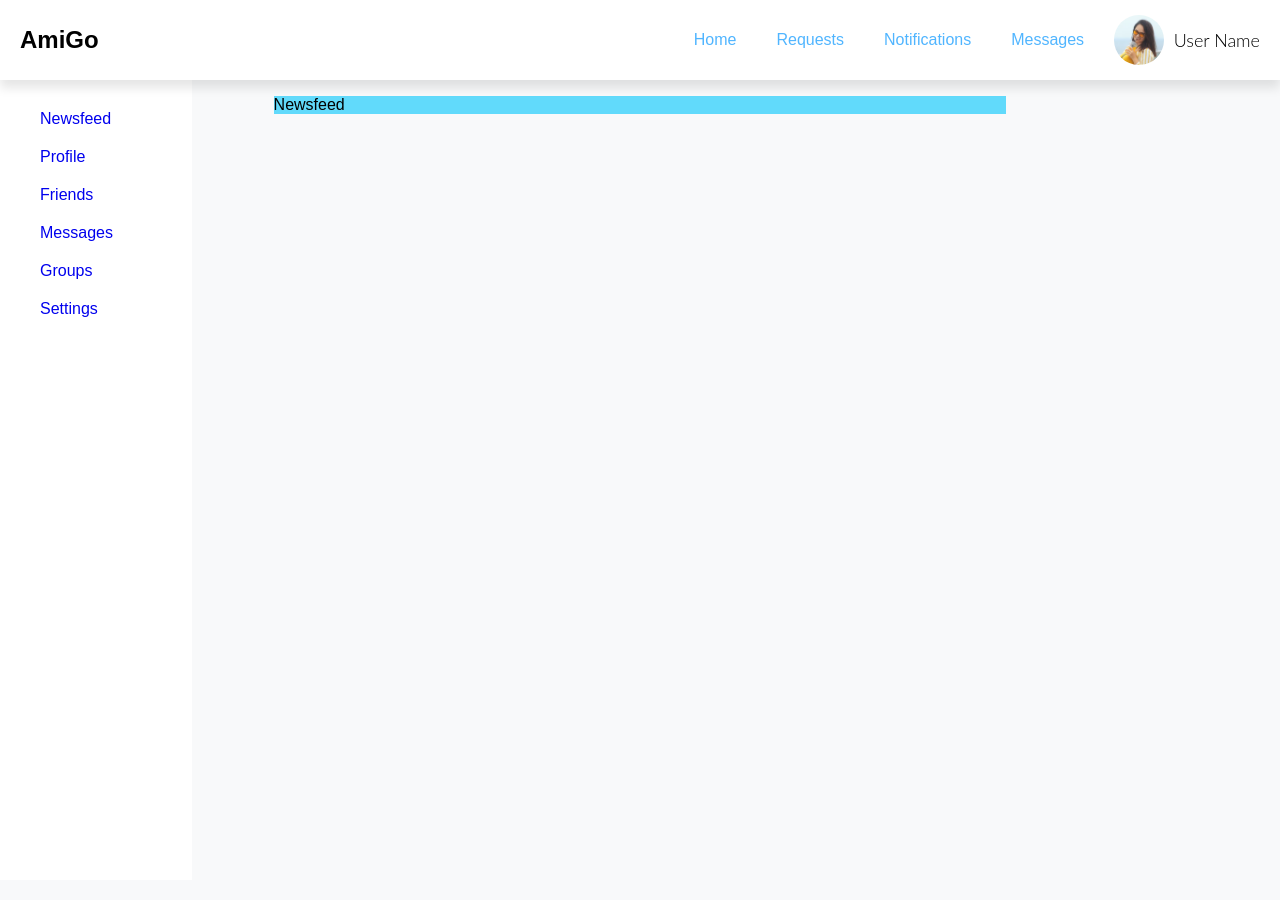
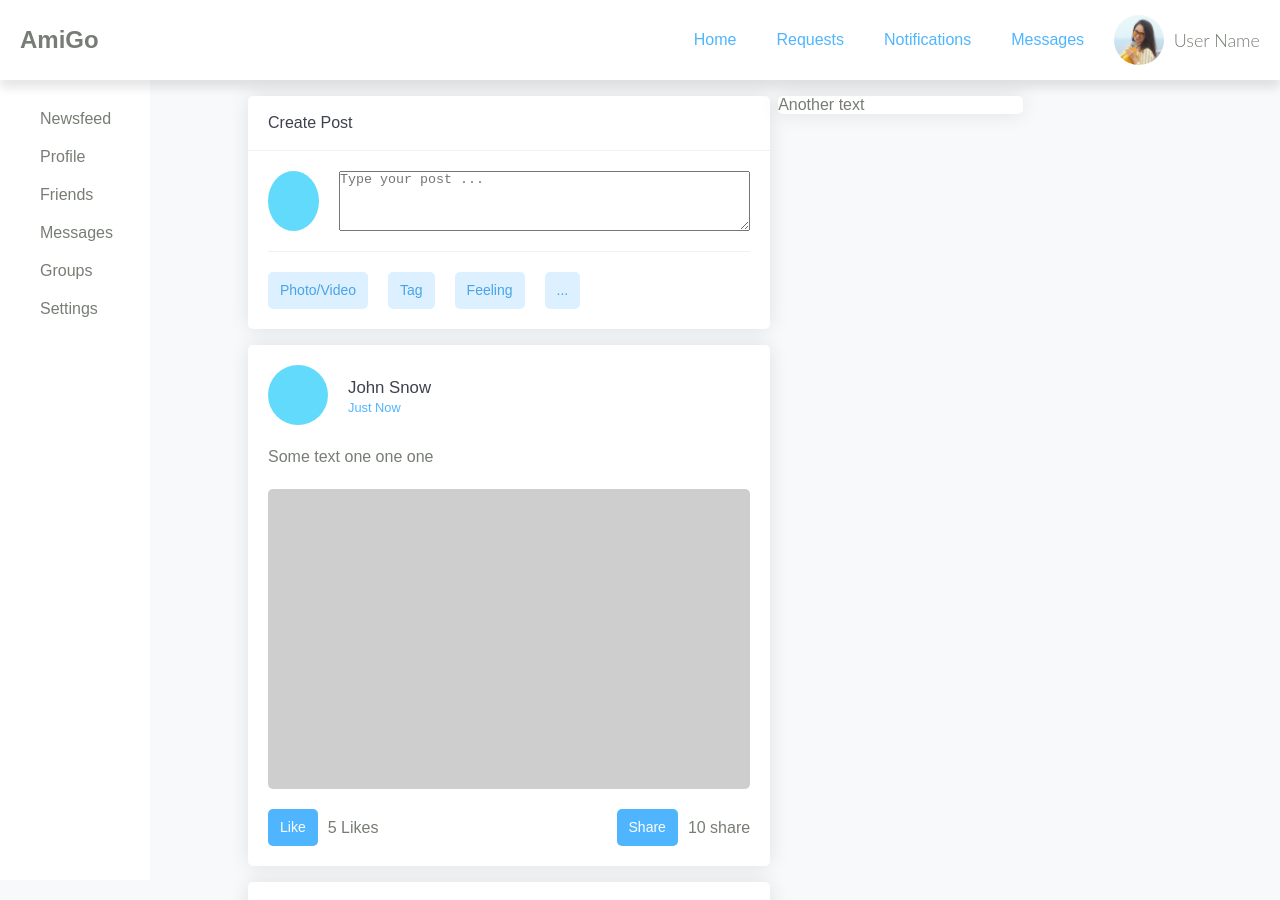
Before and after one commit to ivanna-pt/amigo-network, a React (Create React App) app: page / in a window 1280 px wide. Shown: the top 900 px of the page. Built offline with nearby package versions, Linux system fonts and the light colour scheme.

Commit message:
Create Post items

```diff
--- a/src/App.css
+++ b/src/App.css
@@ -1,8 +1,106 @@
 *{
   box-sizing: border-box;
-  font-family: "Poppins", sans-serif;
+  margin: 0;
+  padding: 0;
 }
 
 body{
   background-color: #f8f9fa;
+  color: #777d74;
+  font-family: "Poppins", sans-serif;
 }
+
+a{
+  text-decoration: none;
+  color: inherit;
+}
+
+ul, li {
+  margin: 0;
+  padding: 0;
+  list-style: none;
+}
+
+h1, h2, h3, h4, h5, h6{
+  margin: 0;
+  font-family: "Poppins", sans-serif;
+  font-weight: 400;
+  text-transform: capitalize;
+  line-height: 1.5;
+  color: #3f414d;
+}
+
+h5{
+  font-size: 1.05rem;
+}
+
+button{
+  border: none;
+  background: none;
+}
+
+.card{
+  box-shadow: 0 0 1.25rem 0 rgb(0 0 0 / 10%);
+  margin-bottom: 1rem;
+  border-radius: 5px;
+  background-color: #fff;
+}
+
+.cardHeader{
+  padding: 15px 20px;
+  border-bottom: 1px solid #f1f1f1;
+  display: flex;
+  align-items: center;
+}
+
+.cardBody{
+  padding: 20px;
+
+  display: flex;
+  flex-direction: column;
+}
+
+.userImg{
+  width: 60px;
+  height: 60px;
+  border-radius: 50%;
+  overflow: hidden;
+  background-color: #61dafb;
+}
+
+.btn{
+  display: inline-block;
+  font-weight: 400;
+  line-height: 1.8;
+  text-align: center;
+  vertical-align: middle;
+  cursor: pointer;
+  padding: 6px 12px;
+  font-size: 0.875rem;
+  border-radius: 5px;
+  transition: all 0.15s ease-in-out;
+}
+
+.btn-primary {
+  color: #fff;
+  background-color: #50b5ff;
+  border-color: #50b5ff;
+}
+
+.btn-primary:hover {
+  color: #fff;
+  background-color: #449ad9;
+  border-color: #4091cc;
+}
+
+.btn-soft-primary{
+  color: #48a3e6;
+  background-color: rgba(80, 181, 255, 0.2);
+  border-color: rgba(80, 181, 255, 0);
+}
+
+.btn-soft-primary:hover {
+  color: #3c88bf;
+  background-color: rgba(80, 181, 255, 0.4);
+  border-color: rgba(80, 181, 255, 0);
+}
--- a/src/Components/Main/Main.module.css
+++ b/src/Components/Main/Main.module.css
@@ -3,7 +3,7 @@
     min-height: 100vh;
 }
 .container{
-    width: 60%;
+    width: 800px;
     margin: 0 auto;
     padding: 0 8px;
 }
--- a/src/Components/Main/Newsfeed/Newsfeed.jsx
+++ b/src/Components/Main/Newsfeed/Newsfeed.jsx
@@ -1,12 +1,27 @@
 import React from "react";
-import style from './Newsfeed.module.css'
+import style from './Newsfeed.module.css';
+import '../../../App.css';
+import CreatePost from "./Posts/CreatePost";
+import Posts from "./Posts/Posts";
 
 const Newsfeed = () => {
     return (
         <div className={style.newsfeed}>
-            Newsfeed
+            <div className={style.newsContainer}>
+                <CreatePost/>
+                <Posts/>
+            </div>
+            <div className={style.rightContainer}>
+               <div className="card">
+                   Another text
+               </div>
+            </div>
+            <div className={style.loadContainer}>
+                    Loading ...
+            </div>
         </div>
     )
 }
 
+
 export default Newsfeed;
--- a/src/Components/Main/Newsfeed/Newsfeed.module.css
+++ b/src/Components/Main/Newsfeed/Newsfeed.module.css
@@ -1,3 +1,28 @@
 .newsfeed{
-    background-color: #61dafb;
+    display: flex;
+    flex-wrap: wrap;
 }
+
+.newsContainer{
+    flex: 0 0 auto;
+    width: 66.6%;
+}
+
+.rightContainer{
+    padding: 0 8px;
+    flex: 0 0 auto;
+    width: 33.3%;
+}
+
+.loadContainer{
+    flex: 0 0 auto;
+    width: 100%;
+    text-align: center;
+}
+
+.card{
+    box-shadow: 0 0 1.25rem 0 rgb(0 0 0 / 10%);
+    margin-bottom: 1rem;
+    border-radius: 5px;
+    background-color: #fff;
+}
--- /dev/null
+++ b/src/Components/Main/Newsfeed/Posts/CreatePost.jsx
@@ -0,0 +1,31 @@
+import React from "react";
+import '../../../../App.css';
+import style from './Posts.module.css';
+
+const CreatePost = () =>{
+    return (
+        <div className='card'>
+            <div className='cardHeader'>
+                <div className='header-title'>
+                    <h4>Create post</h4>
+                </div>
+            </div>
+            <div className='cardBody'>
+                <div className={style.cardPost}>
+                    <div className='userImg'>
+                    </div>
+                    <textarea  placeholder='Type your post ...'></textarea>
+                </div>
+                <ul className={style.cardPostOpt}>
+                    <li className={style.optItem}><a href="#" className='btn btn-soft-primary'>Photo/Video</a></li>
+                    <li className={style.optItem}><a href="#" className='btn btn-soft-primary'>Tag</a></li>
+                    <li className={style.optItem}><a href="#" className='btn btn-soft-primary'>Feeling</a></li>
+                    <li className={style.optItem}><a href="#" className='btn btn-soft-primary'>...</a></li>
+                </ul>
+
+            </div>
+        </div>
+    )
+};
+
+export default CreatePost;
--- /dev/null
+++ b/src/Components/Main/Newsfeed/Posts/Posts.jsx
@@ -0,0 +1,51 @@
+import React from "react";
+import '../../../../App.css';
+import style from './Posts.module.css';
+
+const Post = (props) => {
+    return (
+      <div className='card'>
+          <div className={style.postItem}>
+              <div className={style.userPostData}>
+                  <div className='userImg'></div>
+                  <div className={style.userInfo}>
+                      <h5>{props.name}</h5>
+                      <p>{props.date}</p>
+                  </div>
+              </div>
+              <p className={style.postText}>{props.text}</p>
+              <div className={style.postImg}></div>
+              <div className={style.postFooter}>
+                  <div className={style.likeBlock}>
+                      <button className='btn btn-primary'>Like</button>
+                      <div>{props.likes} Likes</div>
+                  </div>
+                  <div className={style.shareBlock}>
+                      <button className='btn btn-primary'>Share</button>
+                      <div>{props.share} share</div>
+                  </div>
+              </div>
+          </div>
+      </div>
+    )
+};
+
+let posts = [
+    {id: 1, name: 'John Snow', date: "Just Now", message: "Some text one one one ", likeCount: 5, shareCount: 10},
+    {id: 2, name: 'Patty Smith', date: "10 Sept", message: "Some text  two two two two two", likeCount: 18, shareCount: 8},
+    {id: 3, name: 'Ariana Grande', date: "Yesterday", message: "Some text three Some text three Some text three", likeCount: 0, shareCount: 0},
+    {id: 4, name: 'Tom Cruise', date: "2 days ago", message: "Some text four Some text four Some text four Some text four", likeCount: 10, shareCount: 2},
+    {id: 5, name: 'Billy Eilish', date: "1 Oct", message: "Some text five Some text five Some text five Some text five", likeCount: 7, shareCount: 3},
+];
+
+let postElement = posts.map(post => <Post name={post.name} date={post.date} text={post.message} likes={post.likeCount} share={post.shareCount}/>)
+
+const Posts = () =>{
+    return (
+        <div>
+            {postElement}
+        </div>
+    )
+}
+
+export default Posts;
--- /dev/null
+++ b/src/Components/Main/Newsfeed/Posts/Posts.module.css
@@ -0,0 +1,76 @@
+.cardPost{
+    padding-bottom: 1.25rem;
+    display: flex;
+    border-bottom: 1px solid #f1f1f1;
+}
+
+.cardPost textarea {
+    margin-left: 1.25rem;
+    width: 100%;
+}
+
+.cardPostOpt{
+    margin-top: 1.25rem;
+    display: flex;
+}
+
+.optItem{
+    margin-right: 1.25rem;
+}
+
+.postItem{
+    padding: 20px;
+}
+
+.userPostData{
+    display: flex;
+    align-items: center;
+}
+
+.userInfo{
+    margin-left: 20px;
+}
+
+.userInfo p{
+    font-size: 0.8rem;
+    color: #50b5ff;
+}
+
+.postText{
+    margin: 20px 0;
+    line-height: 1.5;
+    font-size: 16px;
+}
+
+.postImg {
+    height: 300px;
+    width: 100%;
+    border-radius: 5px;
+    overflow: hidden;
+    background-color: #cecece;
+}
+
+.postFooter{
+    margin-top: 1.25rem;
+    display: flex;
+    justify-content: space-between;
+    align-items: center;
+}
+
+.likeBlock{
+    display: flex;
+    align-items: center;
+}
+
+.likeBlock button{
+    margin-right: 10px;
+}
+
+.shareBlock{
+    display: flex;
+    align-items: center;
+}
+
+.shareBlock button{
+    margin-right: 10px;
+}
--- a/src/Components/Sidebar/Sidebar.module.css
+++ b/src/Components/Sidebar/Sidebar.module.css
@@ -5,7 +5,7 @@
     background-color: #FFFFFF;
     padding: 20px 40px;
     height: 100vh;
-    width: 15%;
+    width: 150px;
     z-index: 100;
 }
 
```
